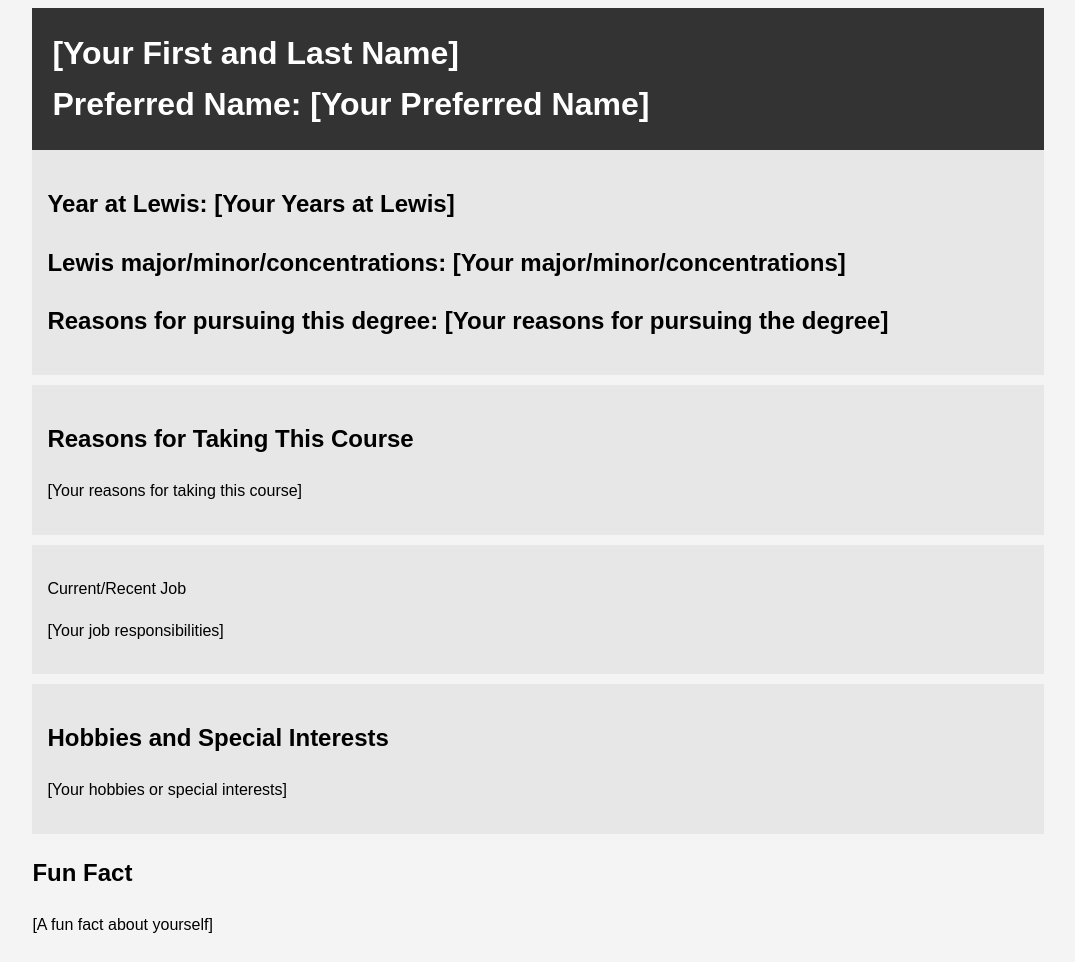
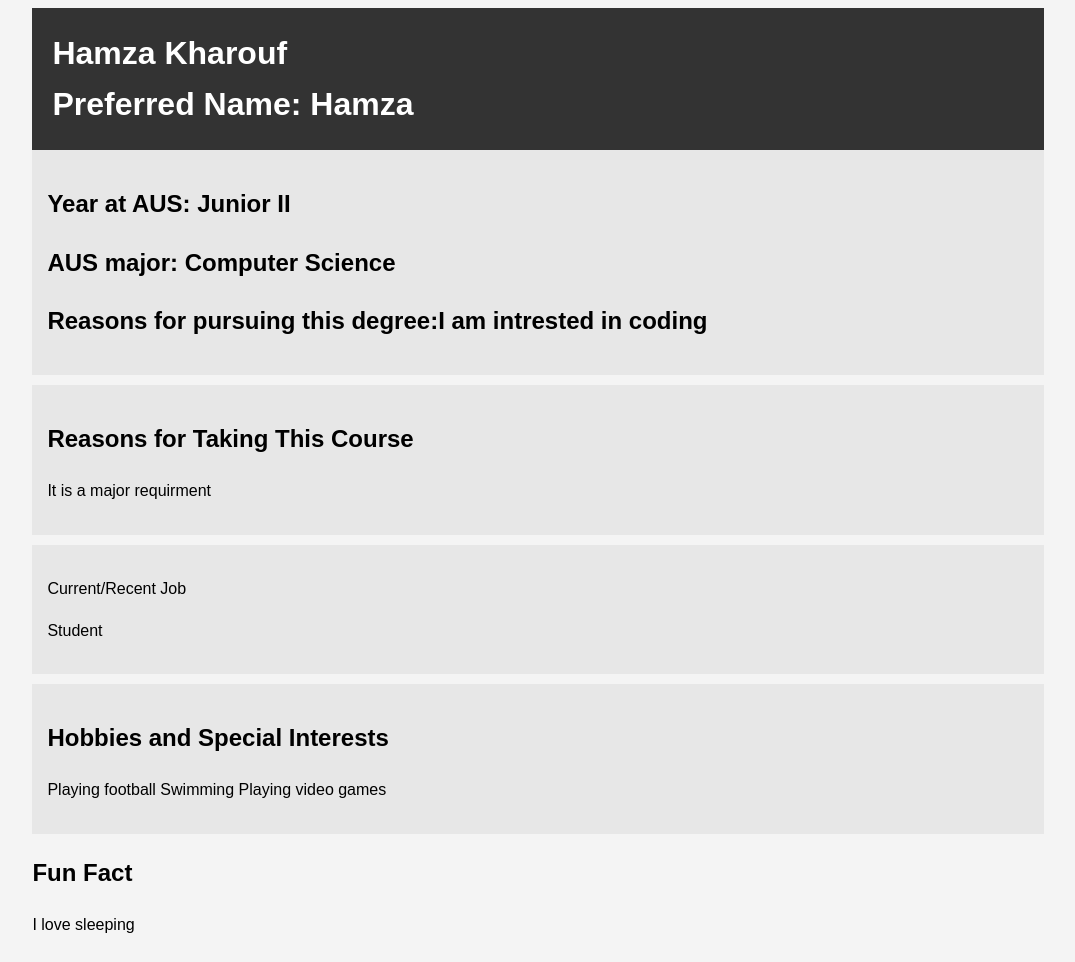
Before and after one commit to HamzaKharouf/me, a plain HTML site: page index.html in a window 1280 px wide. Shown: the whole page, without its empty margins (102-1177 px from the left). Drawn offline with Linux system fonts and the light colour scheme.

Commit message:
Update index.html

```diff
--- a/index.html
+++ b/index.html
@@ -31,34 +31,36 @@
 <body>
     <div class="container">
         <header class="main-info">
-            <h1>[Your First and Last Name]</h1>
-            <h1>Preferred Name: [Your Preferred Name]</h1>
+            <h1>Hamza Kharouf</h1>
+            <h1>Preferred Name: Hamza </h1>
         </header>
 
         <section class="lewis">
-			<h2>Year at Lewis: [Your Years at Lewis]</h2>
-			<h2>Lewis major/minor/concentrations: [Your major/minor/concentrations]</h2>
-			<h2>Reasons for pursuing this degree: [Your reasons for pursuing the degree]</h2>
+			<h2>Year at AUS: Junior II </h2>
+			<h2>AUS major: Computer Science</h2>
+			<h2>Reasons for pursuing this degree:I am intrested in coding</h2>
         </section>
 
 		<section class="course">
             <h2>Reasons for Taking This Course</h2>
-            <p>[Your reasons for taking this course]</p>
+            <p>It is a major requirment</p>
         </section>
 
 		<section class="job">
             <p>Current/Recent Job</p>
-			<p>[Your job responsibilities]</p>
+			<p>Student</p>
         </section>
 
         <section class="hobbies">
             <h2>Hobbies and Special Interests</h2>
-            <p>[Your hobbies or special interests]</p>
+            <p>Playing football
+	       Swimming
+	        Playing video games</p>
         </section>
 
         <section class="fun-fact">
             <h2>Fun Fact</h2>
-            <p>[A fun fact about yourself]</p>
+            <p>I love sleeping</p>
         </section>
     </div>
 </body>
```
